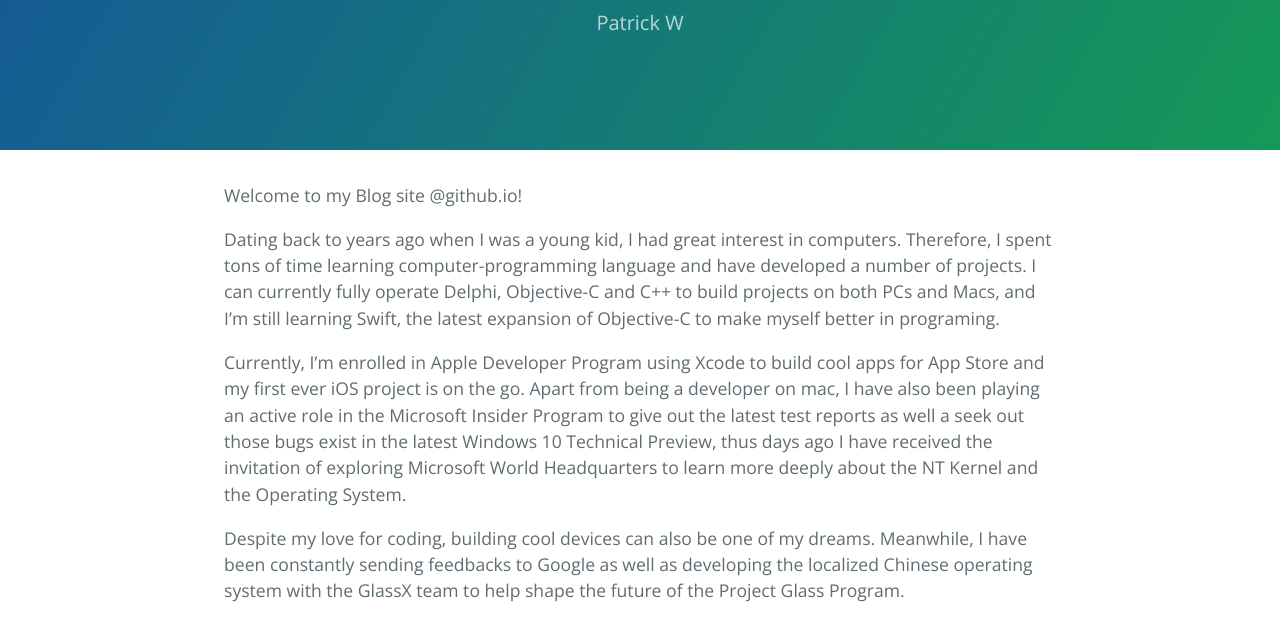
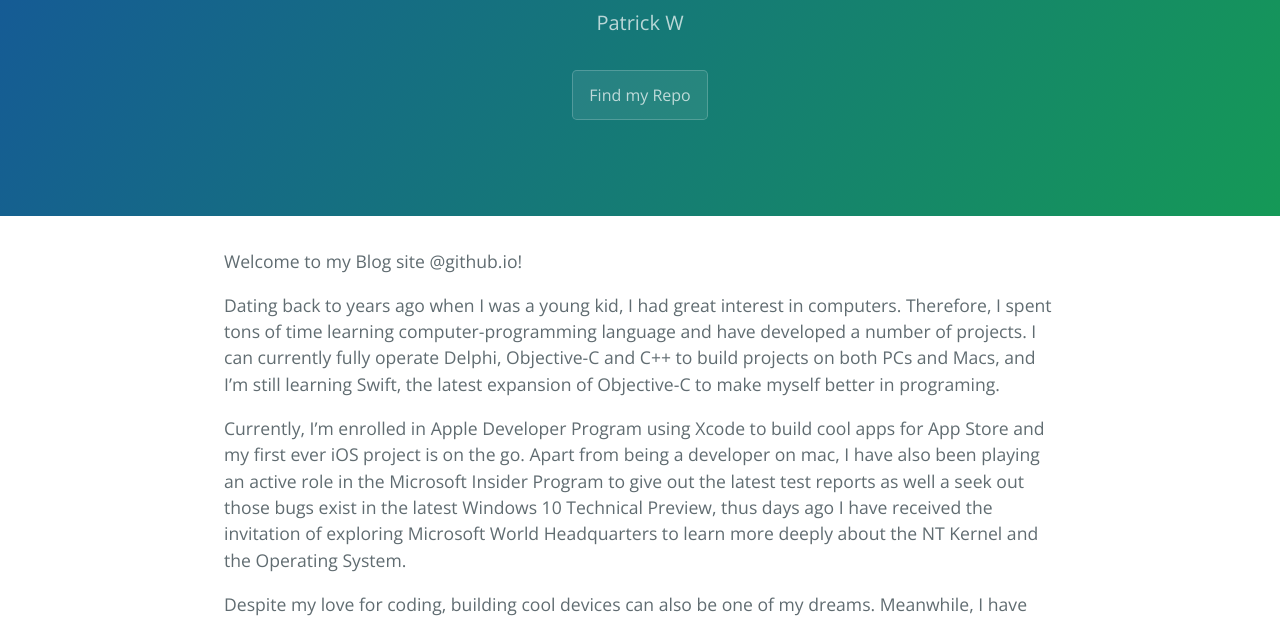
Before and after one commit to magetron/magetron.github.io, a plain HTML site: page index.html in a window 1280 px wide. Shown: the part 167-785 px from the top of the page. Drawn offline with nearby package versions, Linux system fonts and the light colour scheme.

Commit message:
Update index.html

```diff
--- a/index.html
+++ b/index.html
@@ -13,6 +13,7 @@
     <section class="page-header">
       <h1 class="project-name">Patrick&#39;s Blog @Github</h1>
       <h2 class="project-tagline">Patrick W</h2>
+       <a href="https://github.com/magetron/" class="btn">Find my Repo</a>
     </section>
 
     <section class="main-content">
```
